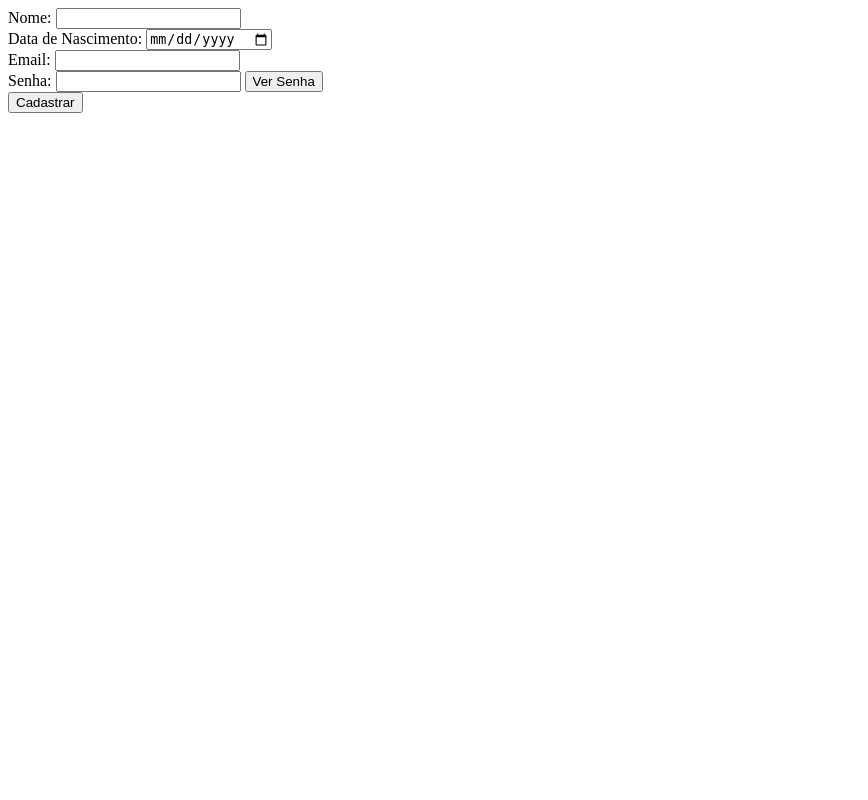
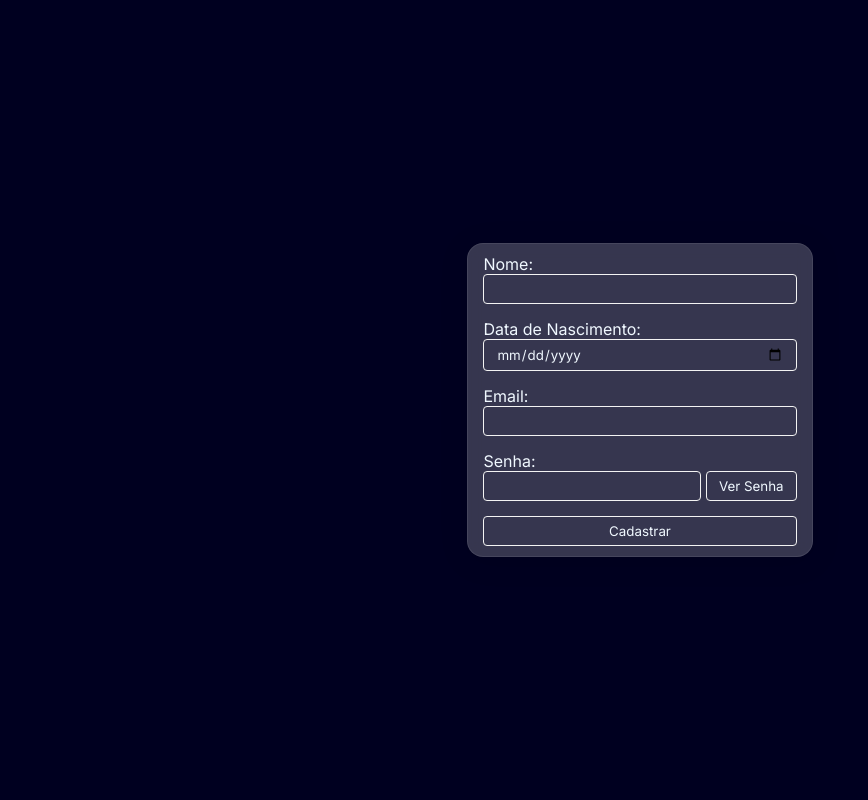
Before and after one commit to AbnerWender/login_seguro, a PHP site: page /view/pages/Cadastro.php in a window 1280 px wide. Shown: the whole page, without its empty margins (0-868 px from the left). Run offline with PHP 8.4, Linux system fonts and the light colour scheme.

Commit message:
cadastro finalizado, css basico

```diff
--- a/model/Usuario.php
+++ b/model/Usuario.php
@@ -17,7 +17,7 @@ class Usuario{
     }
 
     public function getIdUsuario($id){
-        $query = "SELECT * FROM {$this->table} WHERE id = {$this->$id}";
+        $query = "SELECT * FROM {$this->tabela} WHERE id = {$this->$id}";
         $resultado = $this->conexao->query($query);
         return $resultado->fetch_all(MSQLI_ASSOC);
     }
@@ -25,13 +25,14 @@ class Usuario{
     public function cadastrar(){
         $this->senha = password_hash($this->senha, PASSWORD_DEFAULT);
 
-        $query = "INSERT INTO {$this->table} (nome, data_nasc, email, senha) VALUES ('{$this->nome}','{$this->data_nasc}', '{$this->email}','{$this->senha}');";
+        $query = "INSERT INTO {$this->tabela} (nome, data_nasc, email, senha) VALUES ('{$this->nome}','{$this->data_nasc}', '{$this->email}','{$this->senha}');";
 
         return $this->conexao->query($query);
     }
 
-    public function logar(){
-        $query = "SELECT * FROM {$this->table} WHERE email = ? LIMIT 1";
+    public function login(){
+        $query = "SELECT * FROM {$this->tabela} WHERE email = ? LIMIT 1";
+        var_dump($this->email, $this->senha);
         $stmt = $this->conexao->prepare($query);
         $stmt->bind_param("s", $this->email);
         $stmt->execute();
--- a/service/loginUsuario.php
+++ b/service/loginUsuario.php
@@ -4,8 +4,7 @@ require_once './controller/loginController.php';
 
 $acao = isset($_GET['acao']) ? $_GET['acao'] : '';
 
-switch($acao)
-{
+switch($acao){
     case 'login':
         $loginController = new LoginController();
         $loginController->login($_POST['email'], $_POST['senha']);
--- /dev/null
+++ b/view/css/cadastro.css
@@ -0,0 +1,50 @@
+@import url('style.css');
+
+.box-cad-usuario{
+    display: flex;
+    align-items: center;
+    justify-content: center;
+    flex-direction: column;
+    color: aliceblue;
+}
+
+#form-cadastro{
+    display: flex;
+    flex-direction: column;
+    gap: 15px;
+    padding: 10px 15px;
+
+    background: rgba(255, 255, 255, 0.21);
+    border-radius: 16px;
+    box-shadow: 0 4px 30px rgba(0, 0, 0, 0.1);
+    backdrop-filter: blur(7.7px);
+    -webkit-backdrop-filter: blur(7.7px);
+    border: 1px solid rgba(255, 255, 255, 0.08);
+}
+
+#form-cadastro input{
+    border: 1.2px solid #f3f3f3;
+    padding: 6px 12px;
+    border-radius: 4px;
+    background-color: transparent;
+    color: aliceblue;
+}
+
+.row{
+    display: flex;
+    flex-direction: column;
+    gap: 3%;
+}
+.row div{
+    display: flex;
+    flex-direction: column;
+    width: 90%;
+}
+
+#btn-password{
+    border: 1.2px solid #f3f3f3;
+    padding: 6px 12px;
+    border-radius: 4px;
+    background-color: transparent;
+    color: aliceblue;
+}
--- /dev/null
+++ b/view/css/style.css
@@ -0,0 +1,25 @@
+@import url('https://fonts.googleapis.com/css2?family=Inter:ital,opsz,wght@0,14..32,100..900;1,14..32,100..900&display=swap');
+
+*{
+    margin: 0;
+    padding: 0;
+    list-style: none;
+    text-decoration: none;
+
+    font-family: "Inter", sans-serif;
+    font-optical-sizing: auto;
+    font-weight: weight;
+    font-style: normal;
+    color: aliceblue;
+}
+
+body{
+    background-color: #000020;
+}
+
+section {
+    height: 100vh;
+    width: 100%;
+    display: flex;
+    align-content: center;
+}
--- a/view/templates/forms/formCadastro.php
+++ b/view/templates/forms/formCadastro.php
@@ -1,27 +1,34 @@
-<form action="Cadastro.php?acao=cadastrar" method="post">
-    <div class="row-input">
+<link rel="stylesheet" href="../../view/css/cadastro.css">
+
+<section class="box-cad-usuario">
+
+    <form action="Cadastro.php?acao=cadastrar" method="post" id="form-cadastro">
+        <div class="row">
             <label for="nome">Nome:</label>
             <input type="text" name="nome" id="nome">
         </div>
 
-    <div class="row-input">
+        <div class="row">
             <label for="data_nasc">Data de Nascimento:</label>
             <input type="date" name="data_nasc" id="data_nasc">
         </div>
 
-    <div class="row-input">
+        <div class="row">
             <label for="email">Email:</label>
             <input type="email" name="email" id="email" require>
         </div>
 
-    <div class="row-input">
+        <div class="row-senha">
             <label for="senha">Senha:</label>
+            <div>
                 <input type="password" name="senha" id="senha">
                 <button onclick="togglePassword(event, this)" id="btn-password">Ver Senha</button>
+            </div>
         </div>
 
         <input type="submit" value="Cadastrar">
     </form>
+</section>
 
 <script>
     function togglePassword(event, button) {
```
Also changed, not shown: controller/loginController.php (+5 -5 lines), view/css/login.css (added, +30 -0 lines), view/templates/forms/formLogin.php (+8 -3 lines). Lines whose indentation alone changed are shown as unchanged.
